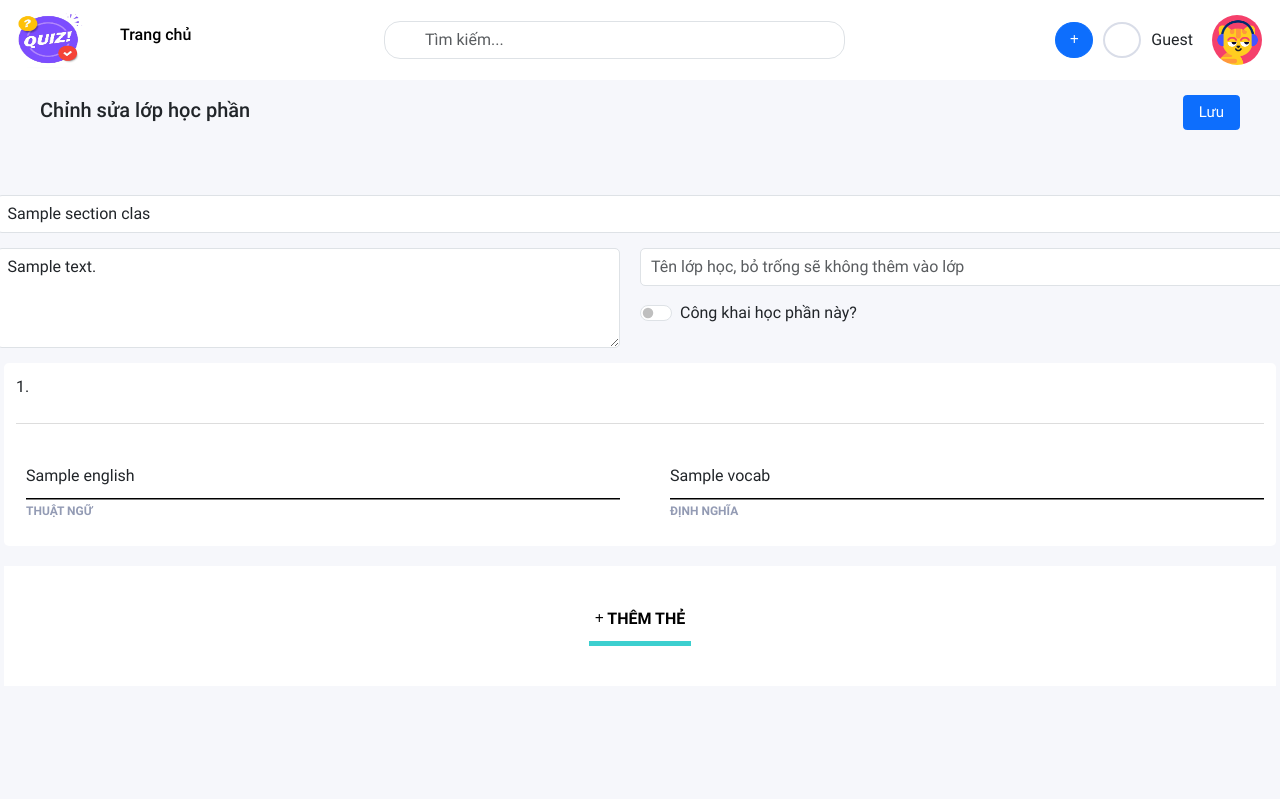
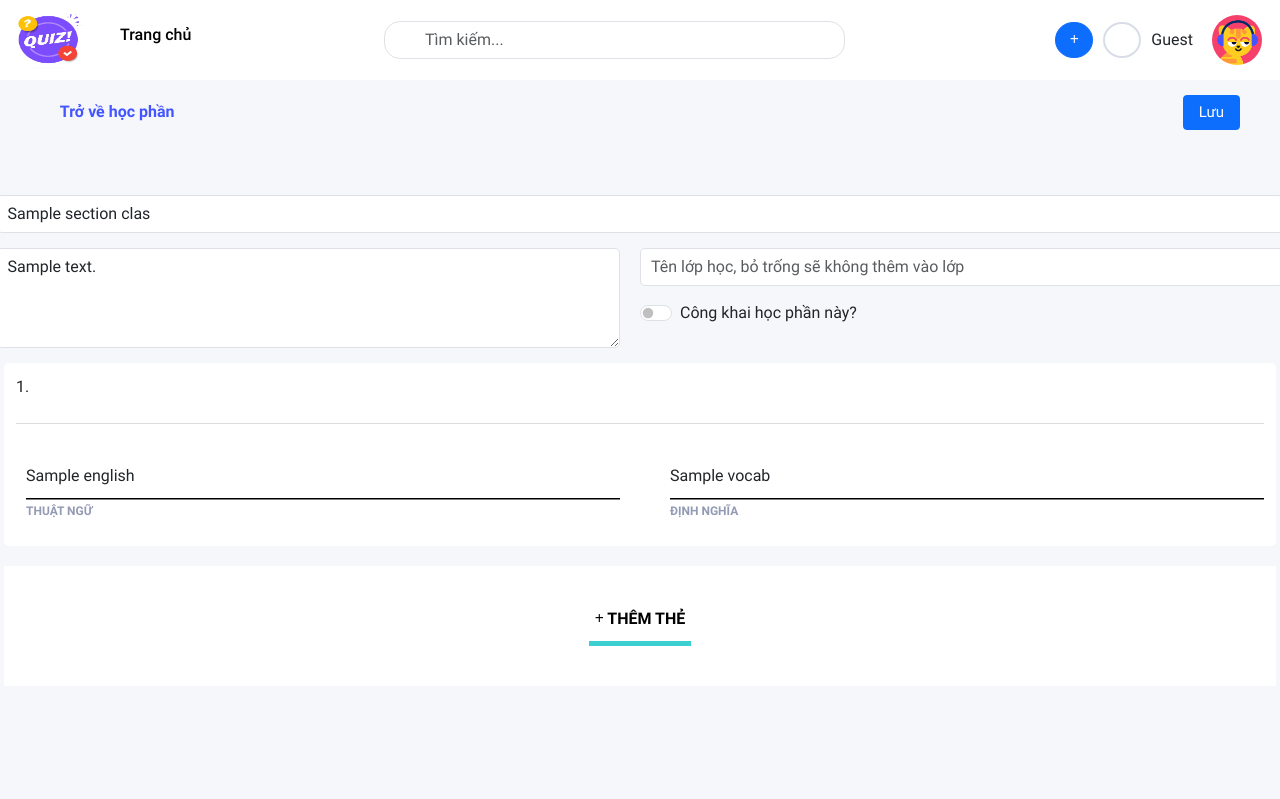
Before and after one commit to taiphanvan2k3/QuizMaker, a Flask app: template app/blueprints/section_class/templates/create-edit.html in a window 1280 px wide. Run offline with Flask 3, Linux system fonts and the light colour scheme; the template is opened without the code that fills it: most values are stand-ins (such as "Sample title", 1, 10 or a date in 2020); the page is wider than the window, and the part outside it is not shown; some libraries are stand-ins or nearby versions; some web fonts are replaced.

```diff
--- a/app/blueprints/section_class/templates/create-edit.html
+++ b/app/blueprints/section_class/templates/create-edit.html
@@ -23,7 +23,14 @@
     <div class="header">
         <div class="content d-flex justify-content-between align-items-center">
             <h1 class="title">
-                {{ "Chỉnh sửa lớp học phần" if is_edit else "Tạo lớp học phần" }}
+                {% if is_edit %}
+                    <a href="{{url_for('section_class.section_class_detail', id=section_class_data.id)}}" class="comeback">
+                        <i class="fa-solid fa-chevron-left fa-2xs"></i>
+                        <span>Trở về học phần</span>
+                    </a>
+                {% else %}
+                    <span>Tạo lớp học phần</span>
+                {% endif %}
                 <img src="{{url_for('static', filename='images/loading.gif')}}" alt="" id="loading-icon">
             </h1>
             <button class="btn btn-primary rounded-2 btn-create">
--- a/app/static/css/section_class/create.css
+++ b/app/static/css/section_class/create.css
@@ -50,6 +50,25 @@ button {
 }
 
 /* Header content */
+.header .title a {
+    color: #4255ff;
+    font-size: 1.6rem;
+    font-weight: 600;
+}
+
+.header .title a span {
+    margin-left: 8px;
+}
+
+.header .title a i {
+    color: #4255ff;
+}
+
+.header .title a:hover,
+.header .title a:hover i {
+    color: #423ed8;
+}
+
 .header-content {
     margin-top: 10px;
 }
```
Also changed, not shown: app/blueprints/section_class/templates/detail.html (+7 -3 lines), app/blueprints/section_class/templates/partials/_sharing-modal.html (added, +27 -0 lines), app/static/css/section_class/detail.css (+32 -0 lines).
